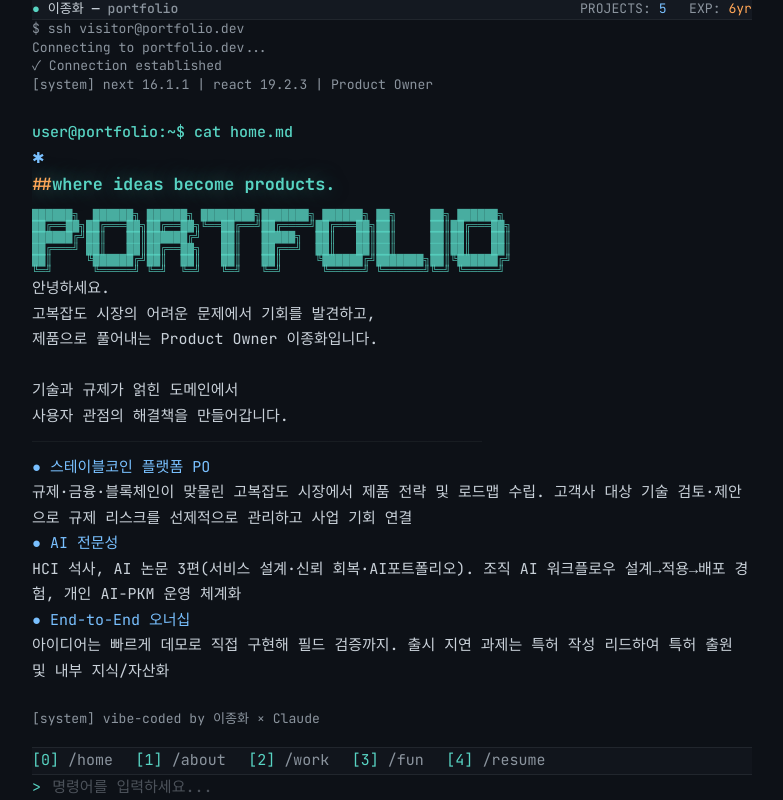
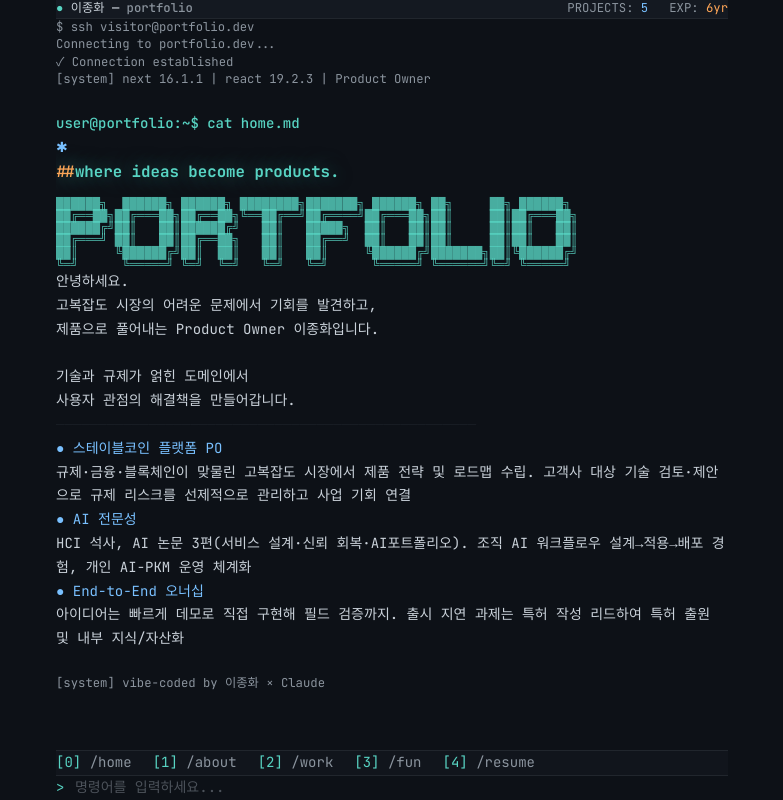
Before and after one commit to DinN0000/example_02, a Next.js app: page / in a window 1280 px wide. Shown: the whole page, without its empty margins (248-1031 px from the left). Built offline with nearby package versions, Linux system fonts and the light colour scheme.

Commit message:
폰트 크기 조정: 기본 13px, ASCII 아트 키움

```diff
--- a/src/app/globals.css
+++ b/src/app/globals.css
@@ -36,7 +36,7 @@ body {
   background: var(--color-background);
   color: var(--color-foreground);
   font-family: var(--font-mono);
-  font-size: 14px;
+  font-size: 13px;
   line-height: 1.7;
 }
 
@@ -201,6 +201,6 @@ button {
 
 @media (min-width: 1024px) {
   html, body {
-    font-size: 15px;
+    font-size: 14px;
   }
 }
--- a/src/components/Terminal.tsx
+++ b/src/components/Terminal.tsx
@@ -544,7 +544,7 @@ export default function Terminal() {
         );
       case "ascii":
         return (
-          <pre key={index} className={`text-accent/80 text-[10px] sm:text-xs leading-none whitespace-pre overflow-x-auto ${asciiAnimation}`}>
+          <pre key={index} className={`text-accent/80 text-xs sm:text-sm leading-none whitespace-pre overflow-x-auto ${asciiAnimation}`}>
             {line.content}
           </pre>
         );
```
